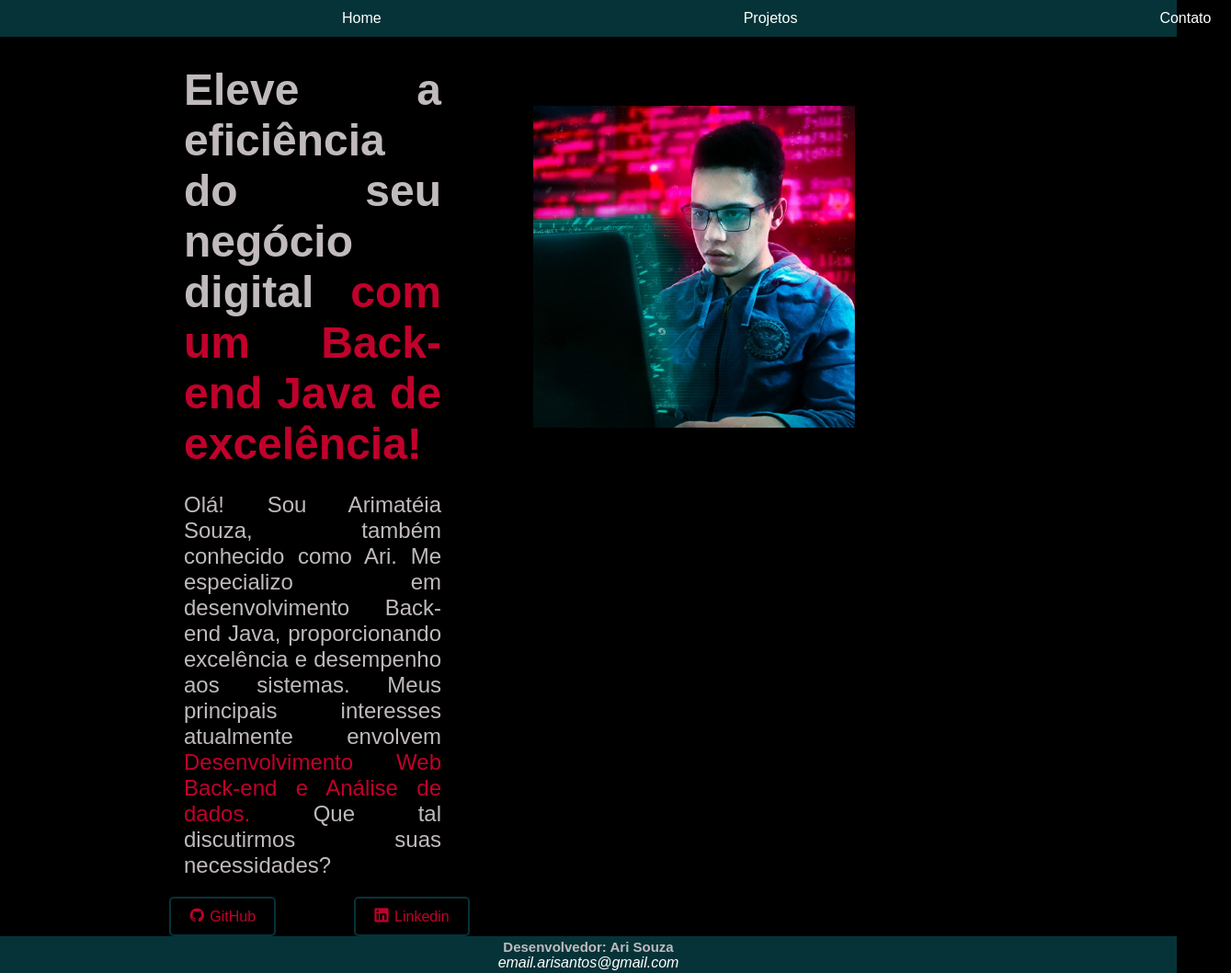
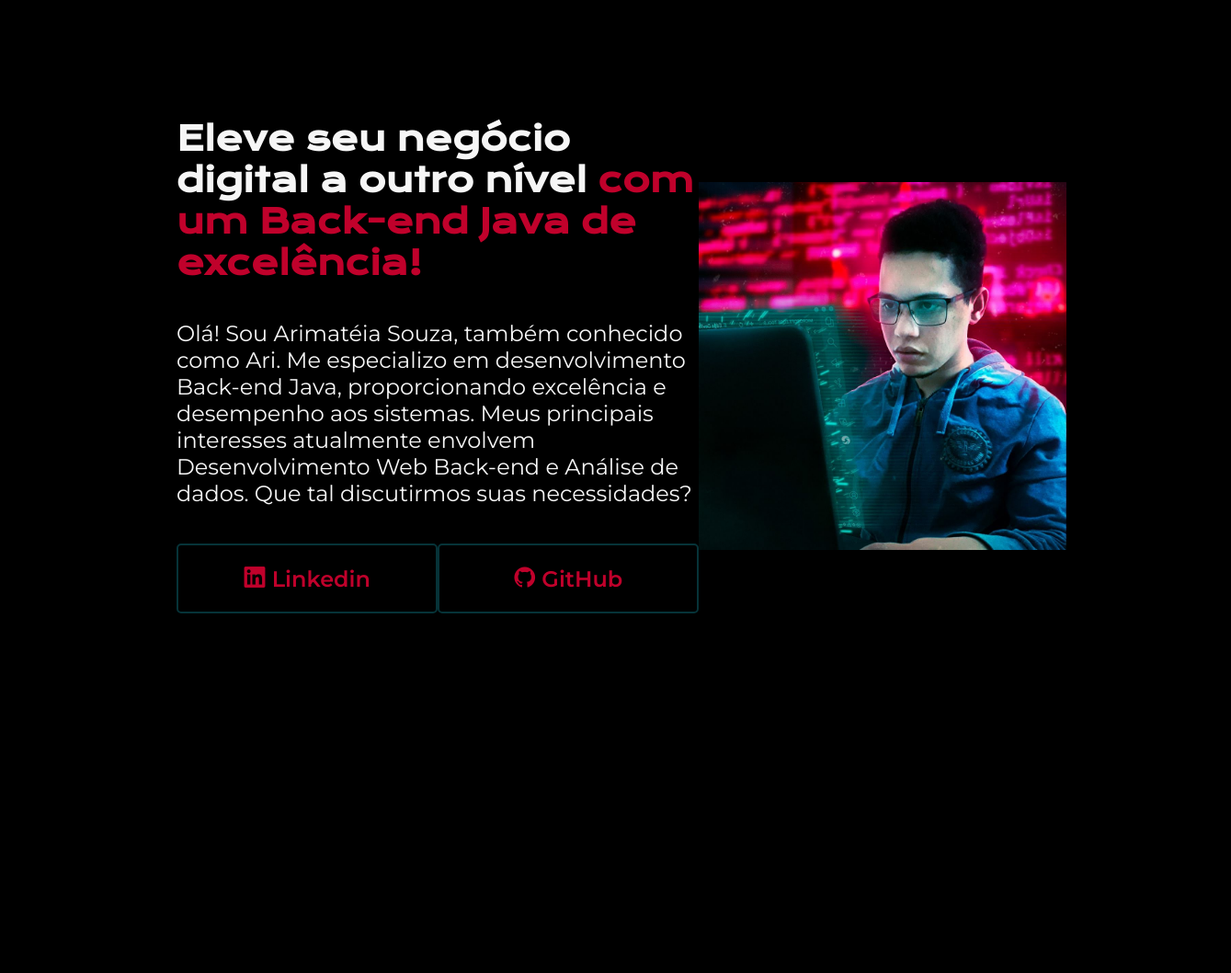
Before and after one commit to arimateia-souza/alura-one-html-basics-practice, a plain HTML site: page portfolio/index.html in a window 1280 px wide. Shown: the whole page at 92% size, 1339 px wide, since content can reach past the window. After the commit the page ends 928 px from the top, so only its background shows below. Drawn offline with nearby package versions, Linux system fonts and the light colour scheme.

Commit message:
refatorando codigo

```diff
--- a/portfolio/index.html
+++ b/portfolio/index.html
@@ -2,42 +2,30 @@
 <html lang="pt-br">
 <head>
     <meta charset="UTF-8">
+    <meta http-equiv="X-UA-Compatible" content="IE=edge">
     <meta name="viewport" content="width=device-width, initial-scale=1.0">
+    <title>Portifolio</title>
     <link rel="stylesheet" href="style.css">
-    <link rel="stylesheet" href="https://cdn.jsdelivr.net/gh/devicons/devicon@v2.15.1/devicon.min.css">
-    <title>Portfolio</title>
+    <link rel="stylesheet" type='text/css' href="https://cdn.jsdelivr.net/gh/devicons/devicon@latest/devicon.min.css" />
+
 </head>
 <body>
-    <header>
-        <nav>
-            <ul>
-                <li ><a class="menu" href="/layouts e tags semanticas/index.html">Home</a></li>
-                <li><a class="menu" href="">Projetos</a></li>
-                <li><a class="menu" href="">Contato</a></li>
-            </ul>
-        </nav>
-    </header>
-    <main>
-        <div class="content-wrapper">
-            <div class="text-column">
-                <h2>Eleve a eficiência do seu negócio digital<strong> com um Back-end Java de excelência!</strong></h2>
-                <p>Olá! Sou Arimatéia Souza, também conhecido como Ari. Me especializo em desenvolvimento Back-end Java, proporcionando excelência e desempenho aos sistemas. Meus principais interesses atualmente envolvem <span>Desenvolvimento Web Back-end e Análise de dados.</span> Que tal discutirmos suas necessidades?</p>
-
+    <header></header>
+    <main class="apresentacao">
+        <section class="apresentacao__conteudo">
+        <h1 class="apresentacao__conteudo__titulo">Eleve seu negócio digital a outro nível
+            <strong class="titulo-destaque">com um Back-end Java de excelência!
+            </strong></h1>
+            <p class="apresentacao__conteudo__texto">Olá! Sou Arimatéia Souza, também conhecido como Ari. Me especializo em desenvolvimento Back-end Java, proporcionando excelência e desempenho aos sistemas. Meus principais interesses atualmente envolvem Desenvolvimento Web Back-end e Análise de dados. Que tal discutirmos suas necessidades?</p>
+            <div class="apresentacao__links">
+                <a class="apresentacao__links__link" href="https://www.linkedin.com/in/arimateia-souza/" >
+                    <i class="devicon-linkedin-plain"></i> Linkedin</a>
+                <a class="apresentacao__links__link" href="https://github.com/arimateia-souza">
+                    <i class="devicon-github-original"></i> GitHub</a>
             </div>
-            <img class="right-image" src="/portfolio/imgs/Ari programming.jpg" alt="Foto de Ari programando" >
-
-        </div>
-        <div class="botao-wrapper">
-            <a class="botao" href="https://github.com/arimateia-souza"><i class="devicon-github-original"></i>GitHub</a>
-            <a class="botao" href="https://www.linkedin.com/in/arimateia-souza/"><i class="devicon-linkedin-plain"></i>Linkedin</a>
-        </div>
-
-
+        </section>
+            <img src="/portfolio/imgs/Ari programming.jpg" alt="Foto da Ari Souza programando">
     </main>
-    <footer>
-        <h6>Desenvolvedor: Ari Souza</h6>
-        <address><a href="mailto:email.arisantos@gmail.com">email.arisantos@gmail.com</a></address>
-    </footer>
-
+    <footer></footer>
 </body>
 </html>
--- a/portfolio/style.css
+++ b/portfolio/style.css
@@ -1,121 +1,61 @@
-* {
+@import url('https://fonts.googleapis.com/css2?family=Krona+One&family=Montserrat:wght@400;600&display=swap');
+
+*{
+    margin: 0;
     padding: 0;
-    margin: 0;
+}
+body{
+    height: 100vh;
     box-sizing: border-box;
-    text-decoration: none;
-    font-family: sans-serif;
-}
-i {
-    margin-right: 6px;
+    background-color: #000000;
+    color: #F6F6F6;
 }
 
-body {
-    background-color: black;
-    color: #C0BABD;
-    min-height: 100vh;
+.titulo-destaque{
+    color: #C0012B;
+}
+.apresentacao{
+    margin: 10% 15%;
+    display: flex;
+    align-items: center;
+    justify-content: space-between;
+}
+.apresentacao__conteudo {
+    width: 615px;
     display: flex;
     flex-direction: column;
+    gap: 40px;
 }
+.apresentacao__conteudo__titulo {
+    font-size: 36px;
+    font-family: 'Krona One', sans-serif;;
+}
+.apresentacao__conteudo__texto{
+    font-size: 24px;
+    font-family: 'Montserrat', sans-serif;
 
-strong, span {
+}
+.apresentacao__links{
+    display: flex;
+    justify-content: space-between;
+}
+.apresentacao__links__link {
     color: #C0012B;
+    border: 2px solid #063338;
+    border-radius: 5px;
+    width: 280px;
+    text-align: center;
+    font-size: 24px;
+    padding: 21.5px 0;
+    text-decoration: none;
+    font-weight: 600;
+    font-family: 'Montserrat', sans-serif;
+
 }
-
-ul {
-    list-style: none;
-    display: flex;
-    justify-content: center;
-    align-items: center;
-}
-
-li {
-    margin-left: 350px;
-}
-
-nav, footer {
-    background-color: #063338;
-    display: flex;
-    height: 40px;
-}
-
-footer {
-    margin-top: auto;
-    padding: 10px 20px;
-    display: flex;
-    flex-direction: column;
-    justify-content: center;
-    align-items: center;
-}
-
-.content-wrapper {
-    display: flex;
-    margin-left: 200px;
-    margin-right: 350px;
-    margin-top: 30px;
-}
-
-a {
-    color: white;
-}
-
-.text-column {
-    flex: 1;
-    text-align: justify;
-}
-
-.right-image {
-    width: 350px;
-    height: 350px;
-    margin-left: 100px;
-    margin-top: 45px;
-}
-
-p {
-    font-size: 1.5rem;
-    margin-top: 25px;
-}
-
-h2, strong {
-    font-size: 3.0rem;
-}
-h6 {
-    font-size: 15px;
-    display:flex;
-}
-.menu {
-    border: 2px solid transparent;
-    border-radius: 5px;
-    color: white;
-    font-size: 16px;
-    padding: 10px 20px;
-    transition: border-color 0.3s, color 0.3s;
-    margin-right: auto;
-}
-
-.menu:hover {
-
-    color: #C0012B;
-}
-.botao-wrapper {
-    display: flex;
-    justify-content: center;
-    margin-top: 20px;
-    margin-right: 500px;
-}
-.botao {
-    display: inline-block;
-    padding: 10px 20px;
-    font-size: 16px;
-    align-items:center ;
-    text-decoration: none;
-    border: 2px solid #063338;
-    color: #C0012B;
-    border-radius: 5px;
-    transition: background-color 0.3s, color 0.3s;
-    margin-right: 85px;
-}
-
-.botao:hover {
+.apresentacao__links__link:hover {
     background-color: #6A0319;
     color: #ffffff;
 }
+img {
+    height: 25em;
+}
```
